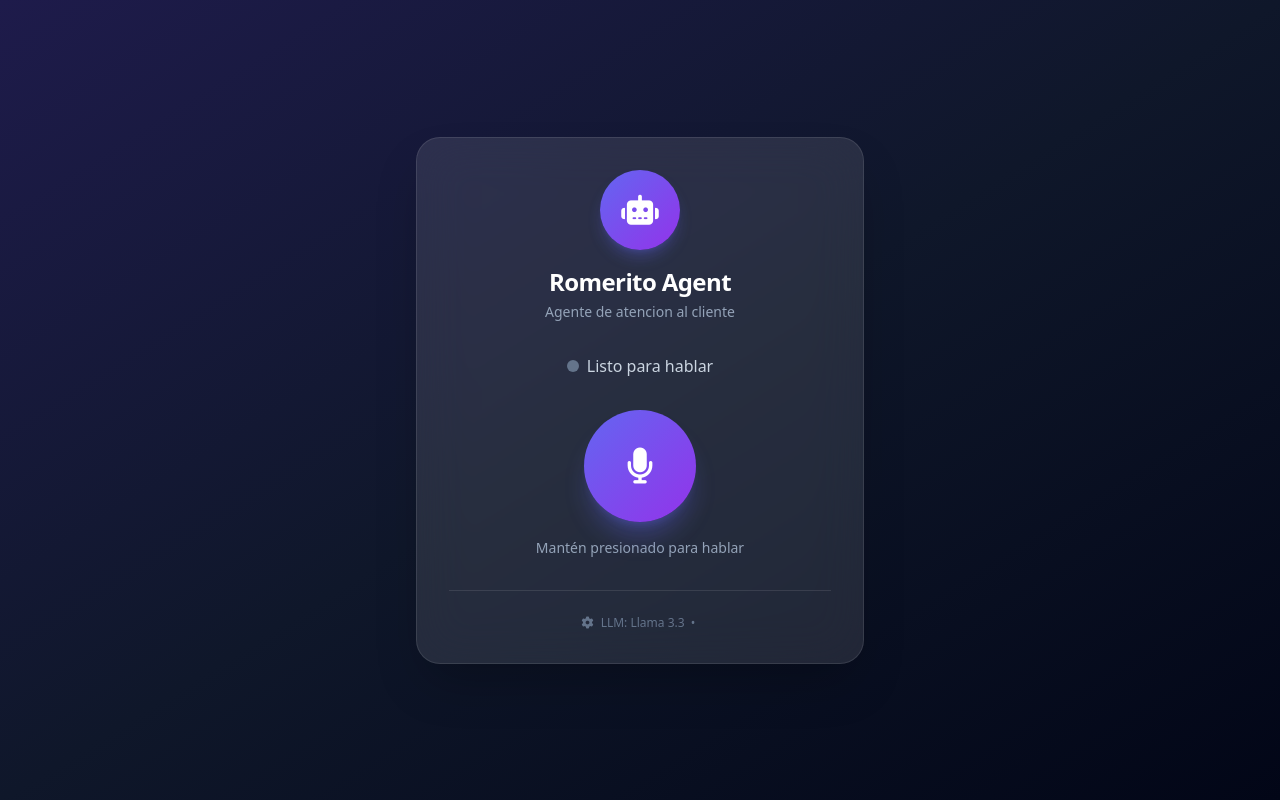
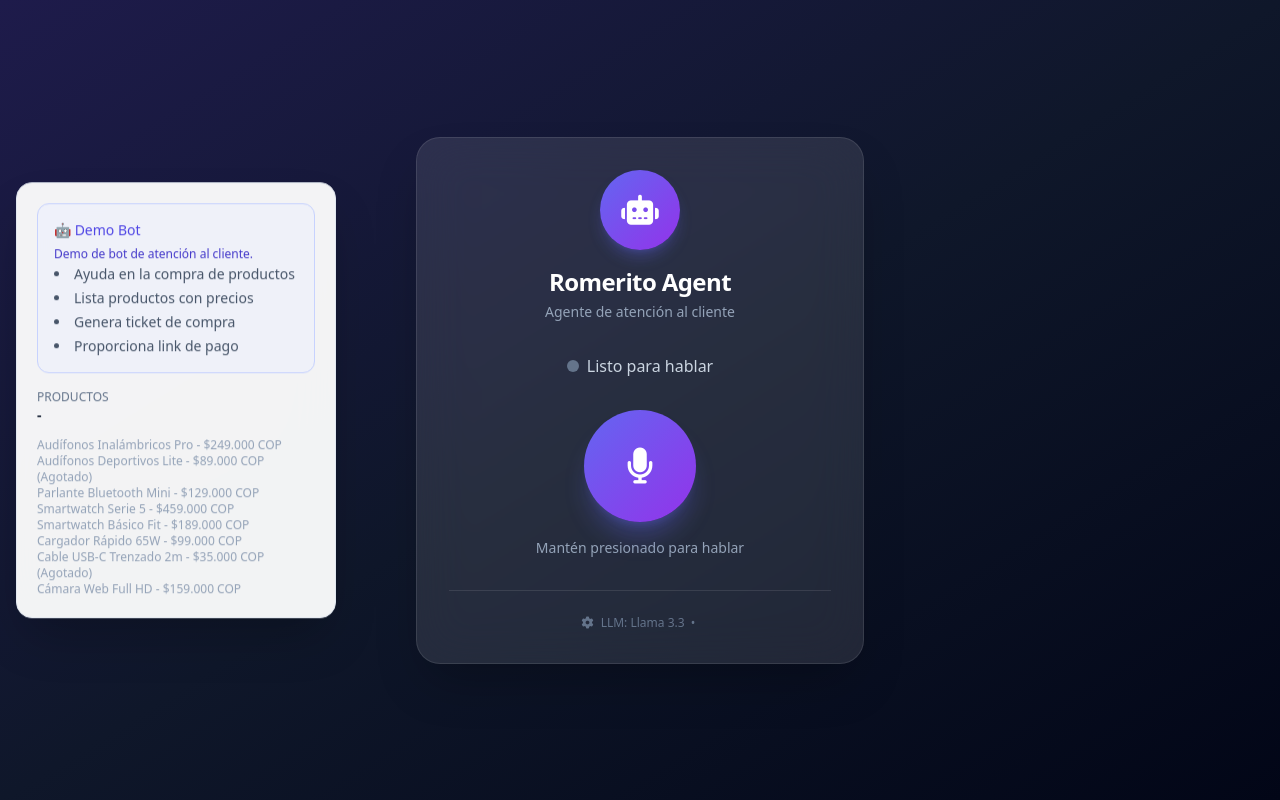
Before and after one commit to fdromero30/voice-ai-agent, a plain HTML site: page frontend/index.html in a window 1280 px wide. Drawn offline with nearby package versions, Linux system fonts and the light colour scheme; no server answers.

Commit message:
Updated CAr

```diff
--- a/frontend/index.html
+++ b/frontend/index.html
@@ -33,8 +33,8 @@
 <body
     class="bg-gradient-to-br from-indigo-950 via-slate-900 to-slate-950 min-h-screen flex items-center justify-center p-4">
 
-    <!-- ============ DASHBOARD DE PEDIDO (PANEL IZQUIERDO) ============ -->
-    <div id="orderDashboard" class="hidden fixed left-6 top-1/2 -translate-y-1/2 z-50 w-72">
+    <!-- ============ DASHBOARD DE PEDIDO (PANEL DERECHO - OCULTO INICIALMENTE) ============ -->
+    <div id="orderDashboard" class="hidden fixed right-4 top-1/4 -translate-y-0 z-50 w-72">
         <div class="bg-white/95 backdrop-blur-xl rounded-2xl shadow-2xl border border-slate-200 p-5">
             <div class="flex items-center gap-2 mb-4 pb-3 border-b border-slate-100">
                 <i class="fas fa-shopping-cart text-indigo-600 text-lg"></i>
@@ -91,10 +91,39 @@
         </div>
     </div>
 
+    <!-- ============ INSTRUCTIONS PARA DEMO (SIEMPRE VISIBLE EN LADO) ============ -->
+    <div id="demoPanel" class="fixed left-4 top-1/2 -translate-y-1/2 z-50 w-80 bg-white/95 backdrop-blur-xl rounded-2xl shadow-2xl border border-slate-200 p-5 min-h-fit">
+        <div class="mb-4 p-4 bg-indigo-50/50 rounded-xl border border-indigo-200 mb-4">
+            <p class="text-sm font-medium text-indigo-600 mb-1">🤖 Demo Bot</p>
+            <p class="text-xs text-indigo-700 leading-relaxed">
+                Demo de bot de atención al cliente.
+            </p>
+            <ul class="list-disc list-inside text-sm text-slate-600 space-y-1">
+                <li>Ayuda en la compra de productos</li>
+                <li>Lista productos con precios</li>
+                <li>Genera ticket de compra</li>
+                <li>Proporciona link de pago</li>
+            </ul>
+        </div>
+        <div class="mb-3">
+            <p class="text-xs text-slate-500 font-medium uppercase">Productos</p>
+            <p id="demoProductName" class="text-sm text-slate-800 font-semibold">-</p>
+        </div>
+        <div class="text-xs text-slate-400">
+            <p class="font-medium">Audífonos Inalámbricos Pro - $249.000 COP</p>
+            <p class="font-medium">Audífonos Deportivos Lite - $89.000 COP (Agotado)</p>
+            <p class="font-medium">Parlante Bluetooth Mini - $129.000 COP</p>
+            <p class="font-medium">Smartwatch Serie 5 - $459.000 COP</p>
+            <p class="font-medium">Smartwatch Básico Fit - $189.000 COP</p>
+            <p class="font-medium">Cargador Rápido 65W - $99.000 COP</p>
+            <p class="font-medium">Cable USB-C Trenzado 2m - $35.000 COP (Agotado)</p>
+            <p class="font-medium">Cámara Web Full HD - $159.000 COP</p>
+        </div>
+    </div>
+
     <div class="w-full max-w-md">
-        <!-- ============ TARJETA PRINCIPAL ============ -->
-        <div class="bg-white/10 backdrop-blur-xl rounded-3xl shadow-2xl border border-white/10 p-8 text-center">
-
+        <!-- ============ TARJETA PRINCIPAL (BOT) ============ -->
+        <div class="bg-white/10 backdrop-blur-xl rounded-3xl shadow-2xl border border-white/10 p-8 text-center relative z-50">
             <!-- Logo / Título -->
             <div class="mb-8">
                 <div
@@ -102,17 +131,15 @@
                     <i class="fas fa-robot text-3xl text-white"></i>
                 </div>
                 <h1 class="text-2xl font-bold text-white tracking-tight">Romerito Agent</h1>
-                <p class="text-sm text-slate-400 mt-1">Agente de atencion al cliente</p>
+                <p class="text-sm text-slate-400 mt-1">Agente de atención al cliente</p>
             </div>
 
             <!-- ============ INDICADOR DE ESTADO ============ -->
             <div id="statusIndicator" class="mb-8">
                 <div class="flex items-center justify-center gap-2">
-                    <!-- Punto de estado con animación -->
                     <span id="statusDot" class="w-3 h-3 rounded-full bg-slate-500 transition-all duration-300"></span>
                     <span id="statusText" class="text-slate-300 font-medium">En que te puedo ayudar</span>
                 </div>
-                <!-- Barra de progreso de grabación (activa durante grabación) -->
                 <div id="recordingWave" class="hidden mt-4 flex items-center justify-center gap-1 h-8">
                     <span class="w-1 bg-red-500 rounded-full animate-pulse" style="height: 12px;"></span>
                     <span class="w-1 bg-red-500 rounded-full animate-pulse"
@@ -129,14 +156,11 @@
             <!-- ============ BOTÓN DE GRABACIÓN (PUSH-TO-TALK) ============ -->
             <div class="mb-8 flex flex-col items-center">
                 <button id="recordBtn" class="group relative w-28 h-28 rounded-full bg-gradient-to-br from-indigo-500 to-purple-600
-                               hover:from-indigo-600 hover:to-purple-700 text-white shadow-xl shadow-indigo-500/30
-                               transition-all duration-300 transform hover:scale-105 active:scale-95
-                               focus:outline-none focus:ring-4 focus:ring-indigo-500/50
-                               flex items-center justify-center">
-                    <!-- Icono de micrófono -->
+                           hover:from-indigo-600 hover:to-purple-700 text-white shadow-xl shadow-indigo-500/30
+                           transition-all duration-300 transform hover:scale-105 active:scale-95
+                           focus:outline-none focus:ring-4 focus:ring-indigo-500/50
+                           flex items-center justify-center">
                     <i id="micIcon" class="fas fa-microphone text-4xl"></i>
-
-                    <!-- Anillo animado durante grabación -->
                     <span id="recordingRing"
                         class="absolute inset-0 rounded-full border-4 border-red-500 opacity-0 hidden"></span>
                 </button>
@@ -177,8 +201,8 @@
         </div>
     </div>
 
-    <!-- ============ QR DE PAGO (PANEL FIJO A LA DERECHA, FUERA DEL AGENTE) ============ -->
-    <div id="qrContainer" class="hidden fixed right-6 top-1/2 -translate-y-1/2 z-50">
+    <!-- ============ QR DE PAGO (PANEL FIJO A LA DERECHA) ============ -->
+    <div id="qrContainer" class="hidden fixed right-4 top-3/4 -translate-y-0 z-50">
         <div class="bg-white rounded-2xl p-5 shadow-2xl border border-slate-200 flex flex-col items-center">
             <div class="flex items-center gap-2 mb-3">
                 <i class="fas fa-qrcode text-indigo-600 text-xl"></i>
```
Also changed, not shown: README.md.
